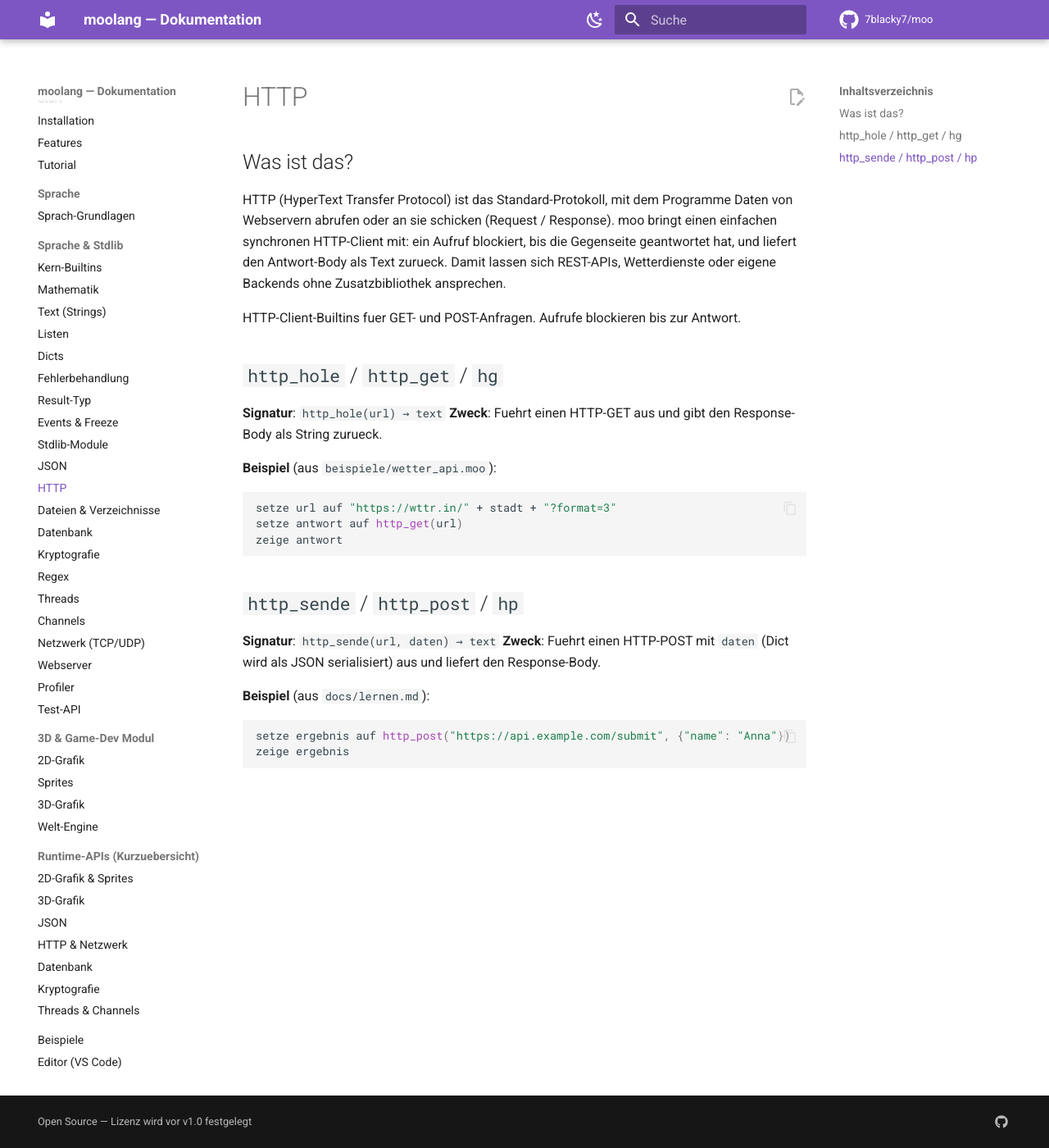
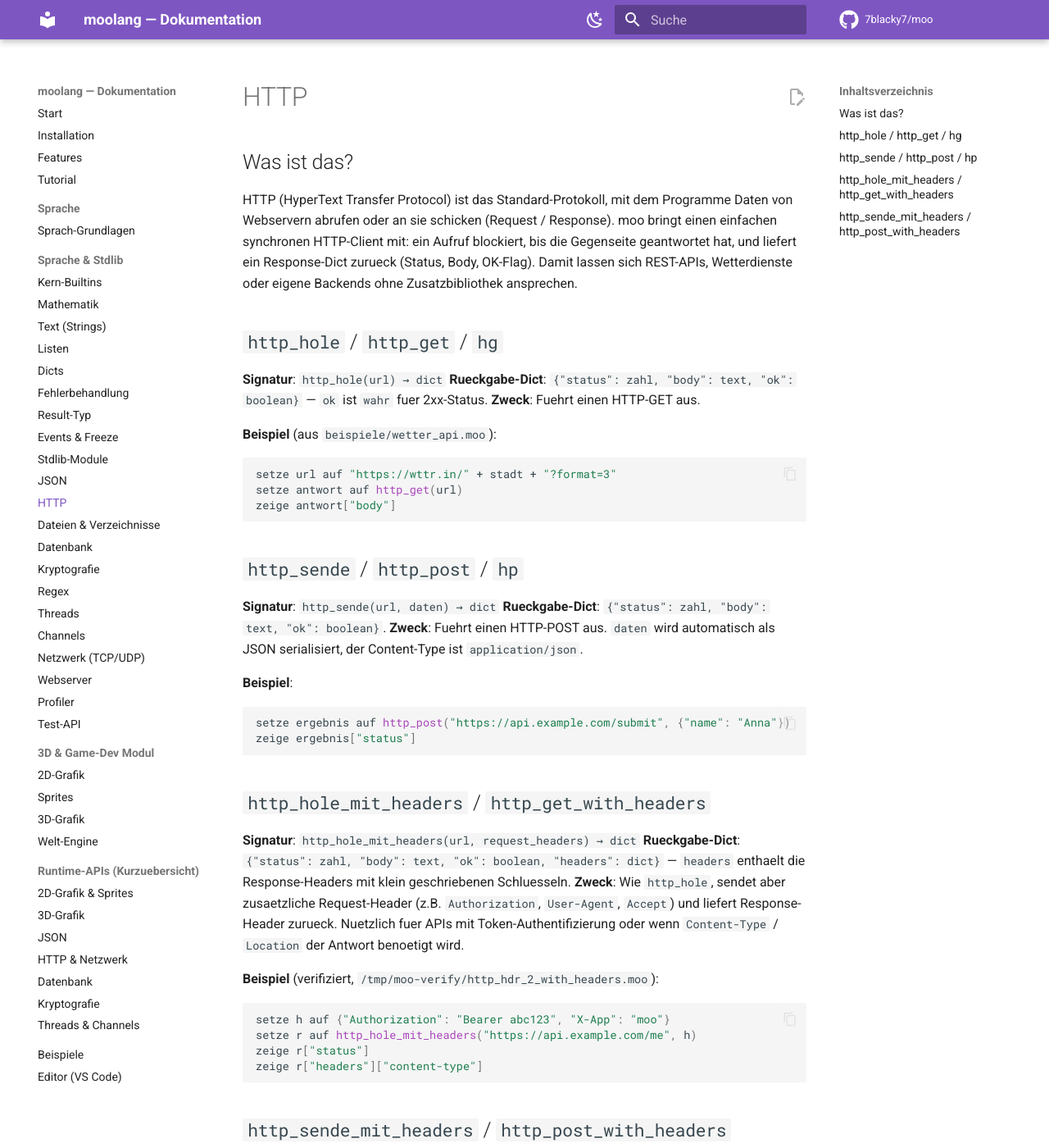
Before and after one commit to 7blacky7/moolang-docs, an MkDocs documentation site: the page built from docs/referenz/http.md, in a window 1280 px wide and 1400 px high. Shown: the whole window at 82% size. Built offline with MkDocs 1.6.1 and Material for MkDocs 9.7.7, drawn with Linux system fonts in a browser that asks for light colours; comment, search, counter and statistics services are not loaded; some of the changed text lies outside the part shown.

Commit message:
docs(http,webserver): with_headers API + dict-korrektur
http.md:
- KORREKTUR: http_get/http_post liefern Dict {status, body, ok}, nicht
  nur den Body-Text.
- NEU: http_hole_mit_headers / http_get_with_headers akzeptiert
  Request-Header-Dict, liefert response["headers"] mit.
- NEU: http_sende_mit_headers / http_post_with_headers POST-Variante.

webserver.md:
- NEU: req["headers"] (lowercased keys) dokumentiert.
- NEU: req.antworten_mit_headers + req.json_antworten_mit_headers mit
  Cookie/Cache-Control/CORS-Beispiel.

Passt zu moo commit 0da1e64 (prio2b additive with_headers API).

Co-Authored-By: Claude Opus 4.6 (1M context) <noreply@anthropic.com>

````diff
--- a/docs/referenz/http.md
+++ b/docs/referenz/http.md
@@ -2,29 +2,56 @@
 
 ## Was ist das?
 
-HTTP (HyperText Transfer Protocol) ist das Standard-Protokoll, mit dem Programme Daten von Webservern abrufen oder an sie schicken (Request / Response). moo bringt einen einfachen synchronen HTTP-Client mit: ein Aufruf blockiert, bis die Gegenseite geantwortet hat, und liefert den Antwort-Body als Text zurueck. Damit lassen sich REST-APIs, Wetterdienste oder eigene Backends ohne Zusatzbibliothek ansprechen.
-
-HTTP-Client-Builtins fuer GET- und POST-Anfragen. Aufrufe blockieren bis zur Antwort.
+HTTP (HyperText Transfer Protocol) ist das Standard-Protokoll, mit dem Programme Daten von Webservern abrufen oder an sie schicken (Request / Response). moo bringt einen einfachen synchronen HTTP-Client mit: ein Aufruf blockiert, bis die Gegenseite geantwortet hat, und liefert ein Response-Dict zurueck (Status, Body, OK-Flag). Damit lassen sich REST-APIs, Wetterdienste oder eigene Backends ohne Zusatzbibliothek ansprechen.
 
 ## `http_hole` / `http_get` / `hg`
 
-**Signatur**: `http_hole(url) → text`
-**Zweck**: Fuehrt einen HTTP-GET aus und gibt den Response-Body als String zurueck.
+**Signatur**: `http_hole(url) → dict`
+**Rueckgabe-Dict**: `{"status": zahl, "body": text, "ok": boolean}` — `ok` ist `wahr` fuer 2xx-Status.
+**Zweck**: Fuehrt einen HTTP-GET aus.
 
 **Beispiel** (aus `beispiele/wetter_api.moo`):
 ```moo
 setze url auf "https://wttr.in/" + stadt + "?format=3"
 setze antwort auf http_get(url)
-zeige antwort
+zeige antwort["body"]
 ```
 
 ## `http_sende` / `http_post` / `hp`
 
-**Signatur**: `http_sende(url, daten) → text`
-**Zweck**: Fuehrt einen HTTP-POST mit `daten` (Dict wird als JSON serialisiert) aus und liefert den Response-Body.
+**Signatur**: `http_sende(url, daten) → dict`
+**Rueckgabe-Dict**: `{"status": zahl, "body": text, "ok": boolean}`.
+**Zweck**: Fuehrt einen HTTP-POST aus. `daten` wird automatisch als JSON serialisiert, der Content-Type ist `application/json`.
 
-**Beispiel** (aus `docs/lernen.md`):
+**Beispiel**:
 ```moo
 setze ergebnis auf http_post("https://api.example.com/submit", {"name": "Anna"})
-zeige ergebnis
+zeige ergebnis["status"]
 ```
+
+## `http_hole_mit_headers` / `http_get_with_headers`
+
+**Signatur**: `http_hole_mit_headers(url, request_headers) → dict`
+**Rueckgabe-Dict**: `{"status": zahl, "body": text, "ok": boolean, "headers": dict}` — `headers` enthaelt die Response-Headers mit klein geschriebenen Schluesseln.
+**Zweck**: Wie `http_hole`, sendet aber zusaetzliche Request-Header (z.B. `Authorization`, `User-Agent`, `Accept`) und liefert Response-Header zurueck. Nuetzlich fuer APIs mit Token-Authentifizierung oder wenn `Content-Type` / `Location` der Antwort benoetigt wird.
+
+**Beispiel** (verifiziert, `/tmp/moo-verify/http_hdr_2_with_headers.moo`):
+```moo
+setze h auf {"Authorization": "Bearer abc123", "X-App": "moo"}
+setze r auf http_hole_mit_headers("https://api.example.com/me", h)
+zeige r["status"]
+zeige r["headers"]["content-type"]
+```
+
+## `http_sende_mit_headers` / `http_post_with_headers`
+
+**Signatur**: `http_sende_mit_headers(url, daten, request_headers) → dict`
+**Rueckgabe-Dict**: `{"status": zahl, "body": text, "ok": boolean, "headers": dict}`.
+**Zweck**: Wie `http_sende`, mit zusaetzlichen Request-Headern. Gibt der Aufruf einen eigenen `Content-Type`-Header mit, ersetzt dieser den Standard `application/json`.
+
+**Beispiel** (verifiziert, `/tmp/moo-verify/http_hdr_3_post_headers.moo`):
+```moo
+setze h auf {"Authorization": "Bearer abc", "X-App": "moo"}
+setze r auf http_sende_mit_headers("https://api.example.com/post", {"k": "v"}, h)
+zeige r["ok"]
+```
````
Also changed, not shown: docs/referenz/webserver.md (+25 -0 lines).
